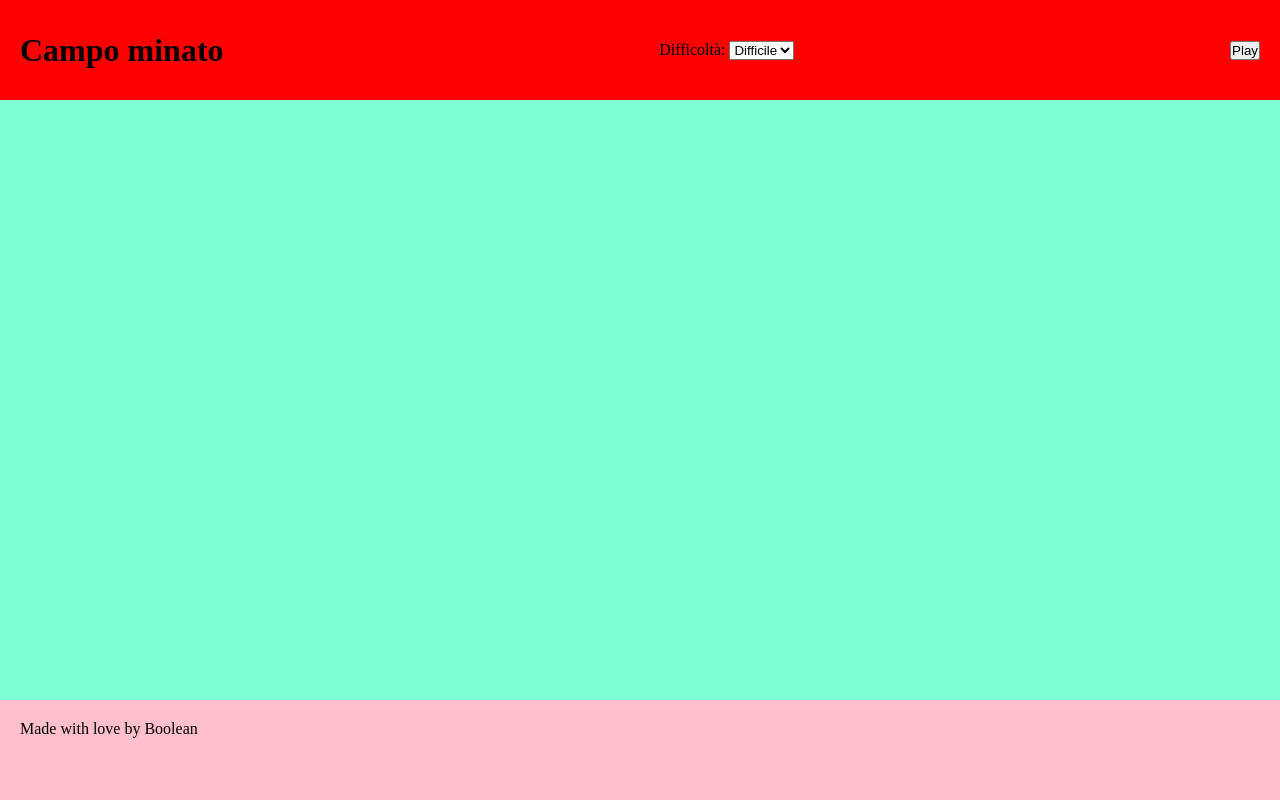
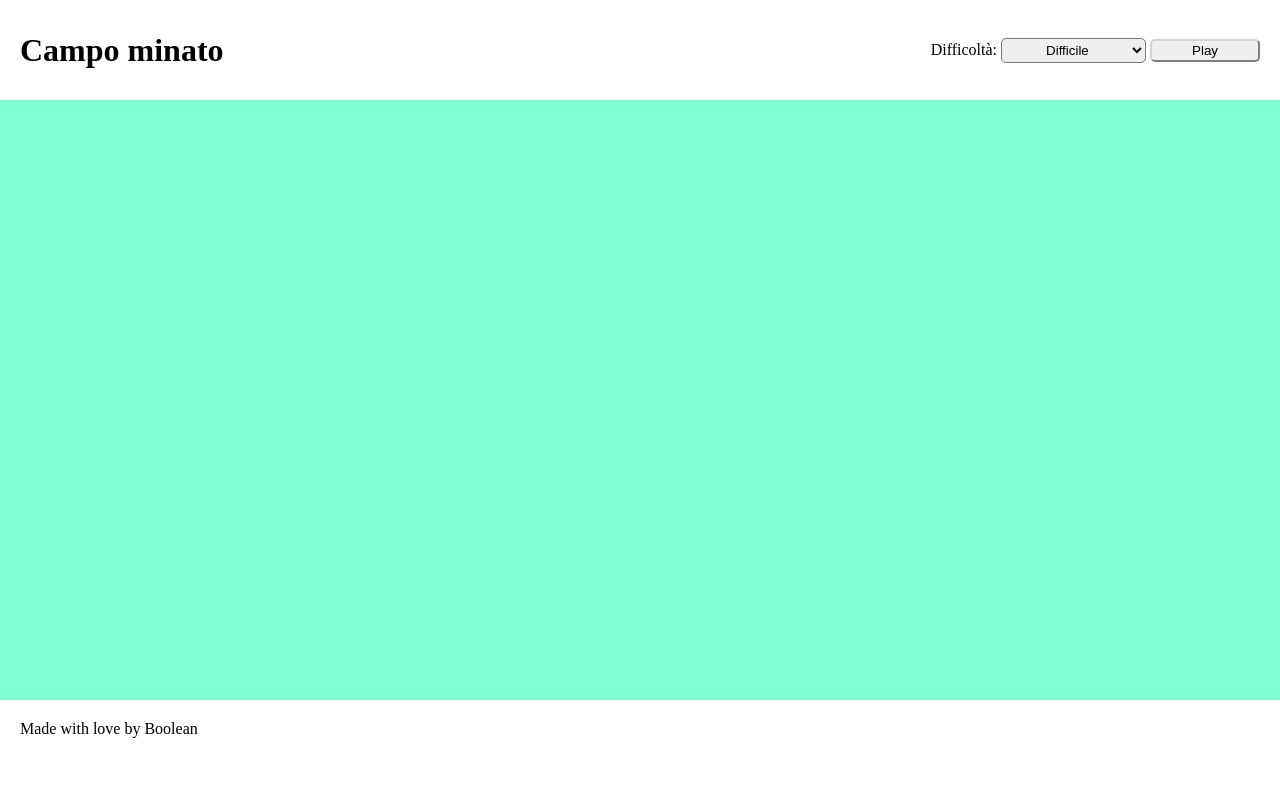
Before and after one commit to Vale-riad/js-campominato-grid, a plain HTML site: page index.html in a window 1280 px wide. Drawn offline with Linux system fonts and the light colour scheme.

Commit message:
Aggiunge stile

```diff
--- a/css/style.css
+++ b/css/style.css
@@ -9,7 +9,7 @@ body{
     height:100vh;
 }
 header{
-    background-color:red;
+
     height:100px;
     padding:20px;
     display: flex;
@@ -22,7 +22,7 @@ main{
     display: flex;
 }
 footer{
-    background-color: pink;
+
     height:100px;
     padding:20px;
 }
@@ -53,3 +53,13 @@ footer{
     height:calc(100% / 7);
     border:1px solid black;
 }
+.play{
+    border-radius: 5px;
+    padding: 2px 40px;
+    border-color: lightgray;
+    font-size: bold;
+}
+#difficoltà{
+    border-radius: 5px;
+    padding: 3px 40px;
+}
--- a/index.html
+++ b/index.html
@@ -17,8 +17,8 @@
           <option value="medium">Medio</option>
           <option value="easy">Facile</option>
         </select>
+        <button class="play">Play</button>
     </div>
-        <button class="play">Play</button>
     </header>
     <main>
         <div class="board"></div>
```
